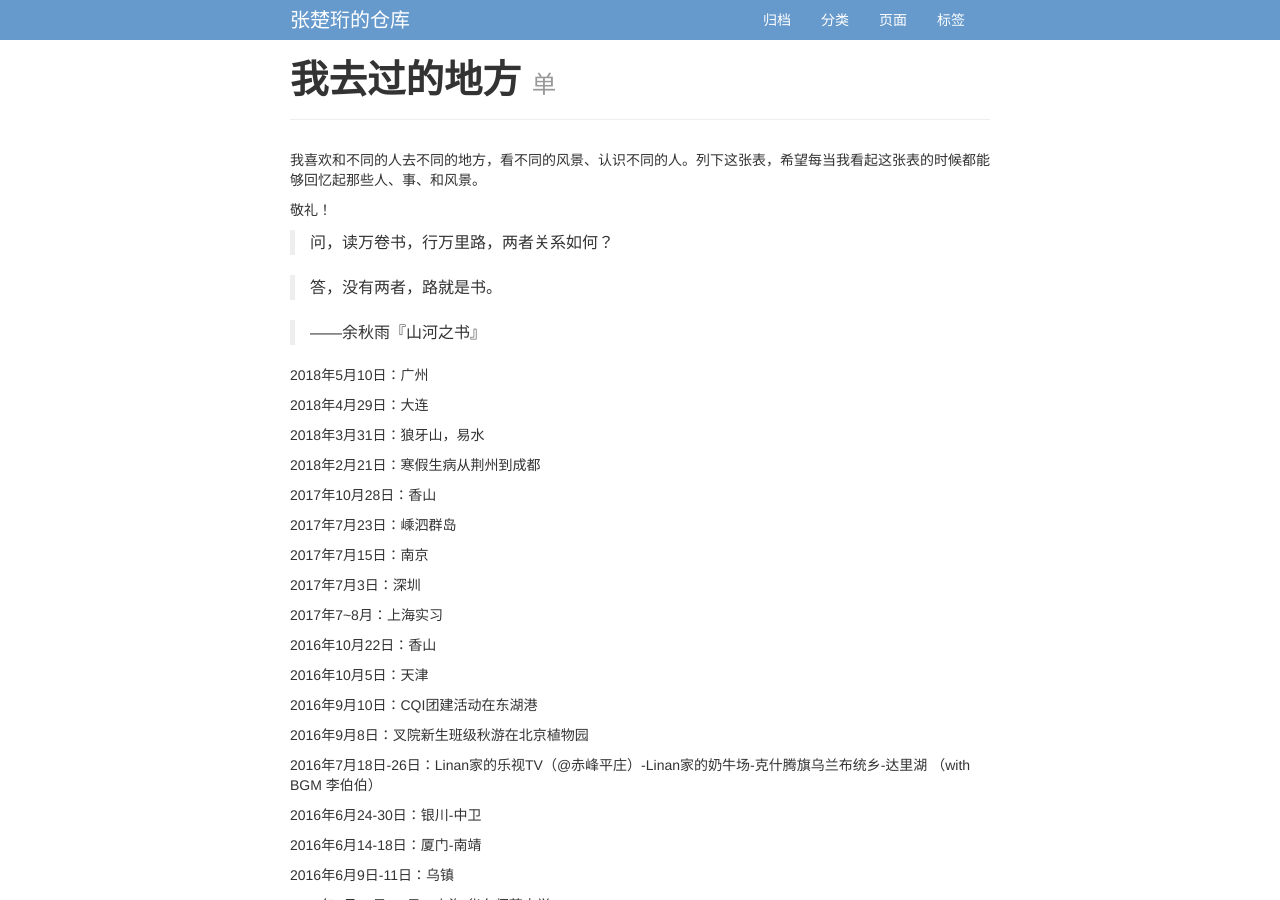
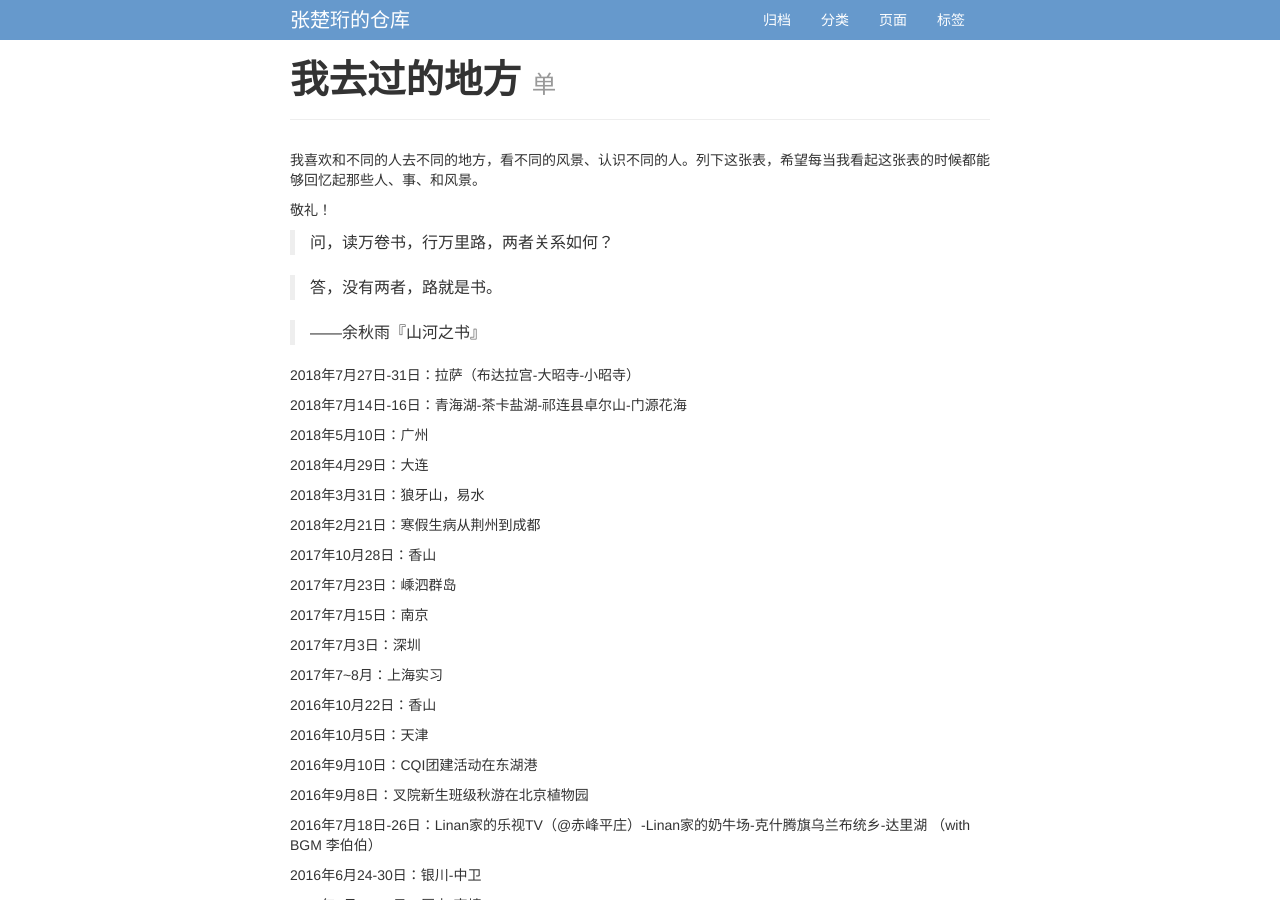
Before and after one commit to zhangchuheng123/zhangchuheng123.github.io, a Jekyll site: the page built from my_pages/list-of-trips.md, in a window 1280 px wide and 900 px high. Built offline with Jekyll 4.4.1, drawn with Linux system fonts in a browser that asks for light colours.

```diff
--- a/my_pages/list-of-trips.md
+++ b/my_pages/list-of-trips.md
@@ -14,6 +14,10 @@ tagline: 单
 > 答，没有两者，路就是书。
 
 > ——余秋雨『山河之书』
+
+2018年7月27日-31日：拉萨（布达拉宫-大昭寺-小昭寺）
+
+2018年7月14日-16日：青海湖-茶卡盐湖-祁连县卓尔山-门源花海
 
 2018年5月10日：广州
 
@@ -113,7 +117,7 @@ tagline: 单
 
 2013年2月18日：锦里-宽窄巷子
 
-2013年2月16日：活水公园（就在家边+_+）
+2013年2月16日：活水公园（就在家边+\_+）
 
 2013年2月12日：成都塔子山灯会
 
```
Also changed, not shown: my_pages/academic-resources.md (+1 -1 lines).
